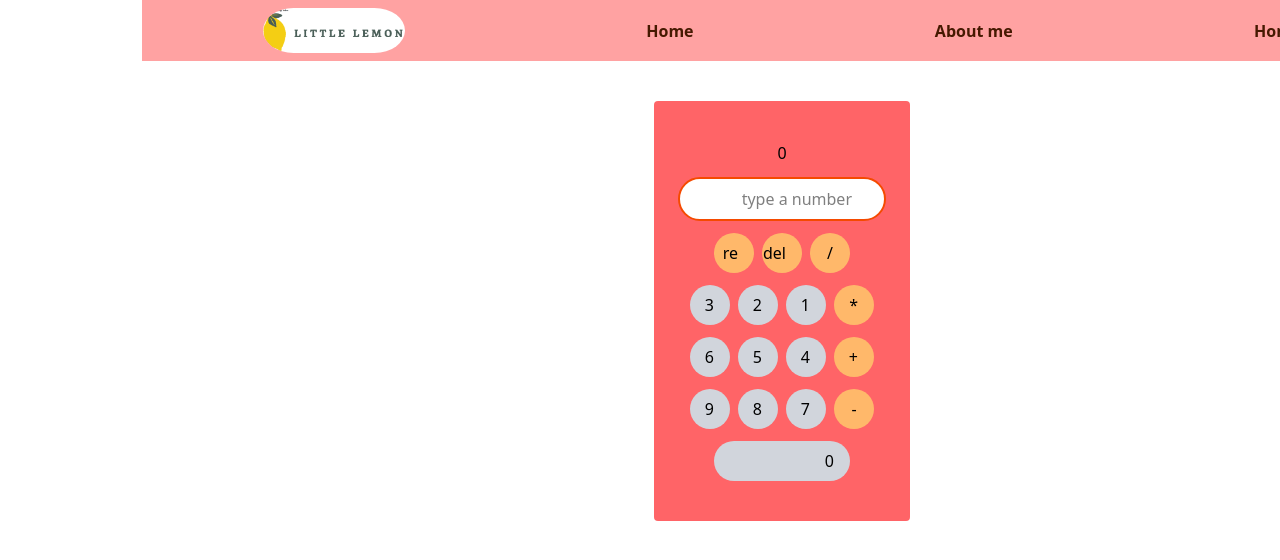
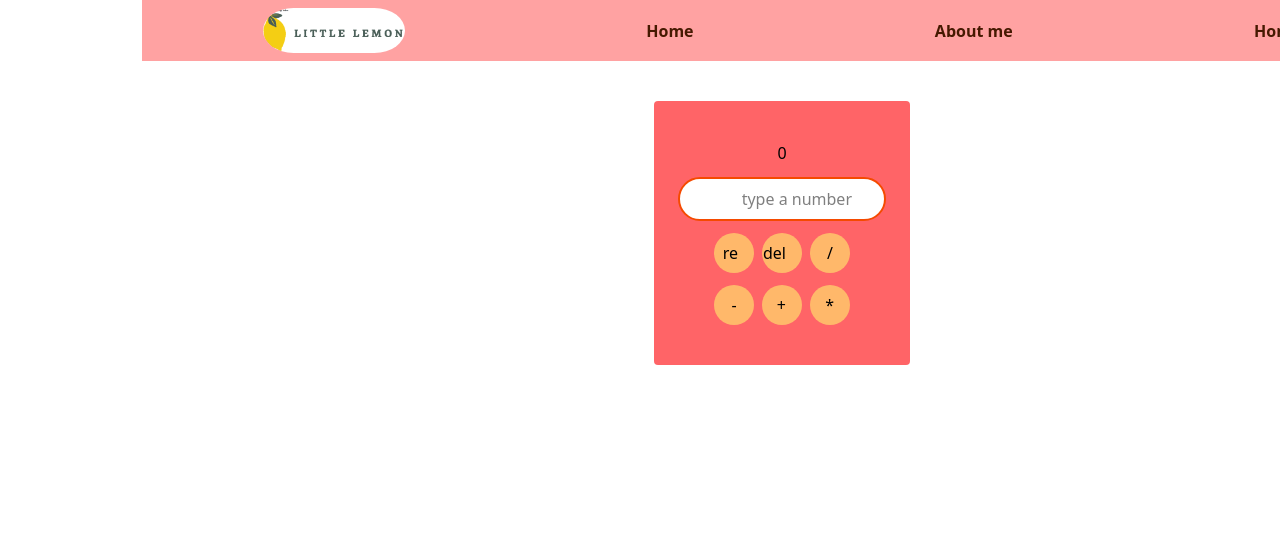
Before and after one commit to Banafshe98/Calculater-App, a React (Vite) app: page / in a window 1280 px wide. Shown: the top 560 px of the page. Built offline with nearby package versions, Linux system fonts and the light colour scheme.

Commit message:
deleted numbutton component

```diff
--- a/src/components/Inputfield.jsx
+++ b/src/components/Inputfield.jsx
@@ -1,17 +1,18 @@
-import React from 'react'
+import React from "react";
 import { useRef } from "react";
 
-
-function Inputfield({inputRef}) {
+function Inputfield() {
+  const inputRef = useRef(null);
 
   return (
-      <input className="border-orange-600 w-52 border-2 rounded-full px-8 py-2 focus:border-orange-600 bg-white"
-        type="number"
-        placeholder="type a number"
-        ref={inputRef}
-        pattern="[0-9]"
-      />
-  )
+    <input
+      className="border-orange-600 w-52 border-2 rounded-full px-8 py-2 focus:border-orange-600 bg-white"
+      type="number"
+      placeholder="type a number"
+      pattern="[0-9]"
+      ref={inputRef}
+    />
+  );
 }
 
-export default Inputfield
+export default Inputfield;
--- a/src/components/Numbutton.jsx
+++ /dev/null
@@ -1,9 +0,0 @@
-import React, { useState } from 'react'
-
-function Numbutton(props) {
-  return (
-    <div className='px-4 py-2 w-10 bg-gray-300 rounded-full cursor-pointer text-black duration-200 hover:bg-gray-400 hover:text-zinc-600' onClick={props.onClick}>{props.children}</div>
-  )
-}
-
-export default Numbutton
--- a/src/pages/Calculator.jsx
+++ b/src/pages/Calculator.jsx
@@ -1,115 +1,65 @@
 import React, { useState } from "react";
 import { useRef } from "react";
-import Numbutton from "../components/Numbutton";
 import Mathbutton from "../components/Mathbutton";
-import Zerobutton from "../components/Zerobutton";
 import Inputfield from "../components/Inputfield";
 
 function Calculator() {
   const [result, setResult] = useState(0);
   const inputRef = useRef(null);
-  const ResultRef = useRef(null);
   const inputfocus = useRef(null);
   const onbuttonClick = () => {
-    inputFocus.current.focus();
+    inputRef.current.focus();
   };
+
   const plus = (e) => {
     e.preventDefault();
     setResult((result) => result + Number(inputRef.current.value));
+    inputRef.current.value = "";
   };
 
   const minus = (e) => {
     e.preventDefault();
     setResult((result) => result - Number(inputRef.current.value));
+    inputRef.current.value = "";
   };
 
   const times = (e) => {
     e.preventDefault();
     setResult((result) => result * Number(inputRef.current.value));
+    inputRef.current.value = "";
   };
   const divide = (e) => {
     e.preventDefault();
     setResult((result) => result / Number(inputRef.current.value));
+    inputRef.current.value = "";
   };
   const resetInput = (e) => {
     e.preventDefault();
     inputRef.current.value = 0;
+    inputRef.current.value = "";
   };
   const resetResult = (e) => {
     e.preventDefault();
     setResult((prevVal) => prevVal * 0);
-  };
-  const num = (e) => {
-    const clickedNumber = e.target.textContent;
-    const currentValue = inputRef.current.value;
-
-    // Prevent multiple decimals
-    if (clickedNumber === "." && currentValue.includes(".")) return;
-
-    // If input is empty
-    if (currentValue === "") {
-      if (clickedNumber === "0") return; // Don't allow leading zero
-      inputRef.current.value = clickedNumber;
-      return;
-    }
-
-    // If input is "0"
-    if (currentValue === "0") {
-      if (clickedNumber === ".") {
-        inputRef.current.value += clickedNumber; // allow "0."
-      } else if (clickedNumber !== "0") {
-        inputRef.current.value = clickedNumber; // replace "0" with non-zero digit
-      }
-      // Prevent "00", "000", etc.
-      return;
-    }
-
-    // If input starts with "0" but not "0."
-    if (
-      currentValue.startsWith("0") &&
-      !currentValue.startsWith("0.") &&
-      clickedNumber !== "."
-    ) {
-      inputRef.current.value = clickedNumber;
-      return;
-    }
-    // Otherwise, append the clicked number
-    inputRef.current.value += clickedNumber;
+    inputRef.current.value = "";
   };
 
   return (
     <div className="flex flex-col gap-3 py-10 items-center mt-10 bg-red-400 md:w-1/5 justify-center rounded-sm">
-      <p ref={ResultRef}>{result}</p>
-      <Inputfield ref={inputfocus} inputRef={inputRef} />
+      <p>{result}</p>
+      <Inputfield inputRef={inputRef} />
       <div className="flex gap-2">
-        <Mathbutton onClick={divide}>/</Mathbutton>
-        <Mathbutton onClick={resetInput}>del</Mathbutton>
-        <Mathbutton onClick={resetResult}>re</Mathbutton>
+        <Mathbutton onClick={onbuttonClick}>/</Mathbutton>
+        <Mathbutton onClick={onbuttonClick}>del</Mathbutton>
+        <Mathbutton onClick={onbuttonClick}>re</Mathbutton>
       </div>
       <div className="flex gap-2">
         <Mathbutton onClick={times}>*</Mathbutton>
-        <Numbutton onClick={num}>1</Numbutton>
-        <Numbutton onClick={num}>2</Numbutton>
-        <Numbutton onClick={num}>3</Numbutton>
+        <Mathbutton onClick={plus}>+</Mathbutton>
+        <Mathbutton onClick={minus}>-</Mathbutton>
+
       </div>
 
-      <div className="flex gap-2">
-        <Mathbutton onClick={plus}>+</Mathbutton>
-        <Numbutton onClick={num}>4</Numbutton>
-        <Numbutton onClick={num}>5</Numbutton>
-        <Numbutton onClick={num}>6</Numbutton>
-      </div>
-
-      <div className="flex gap-2">
-        <Mathbutton onClick={minus}>-</Mathbutton>
-        <Numbutton onClick={num}>7</Numbutton>
-        <Numbutton onClick={num}>8</Numbutton>
-        <Numbutton onClick={num}>9</Numbutton>
-      </div>
-
-      <div className="flex gap-2">
-        <Zerobutton onClick={num}>0</Zerobutton>
-      </div>
     </div>
   );
 }
```
